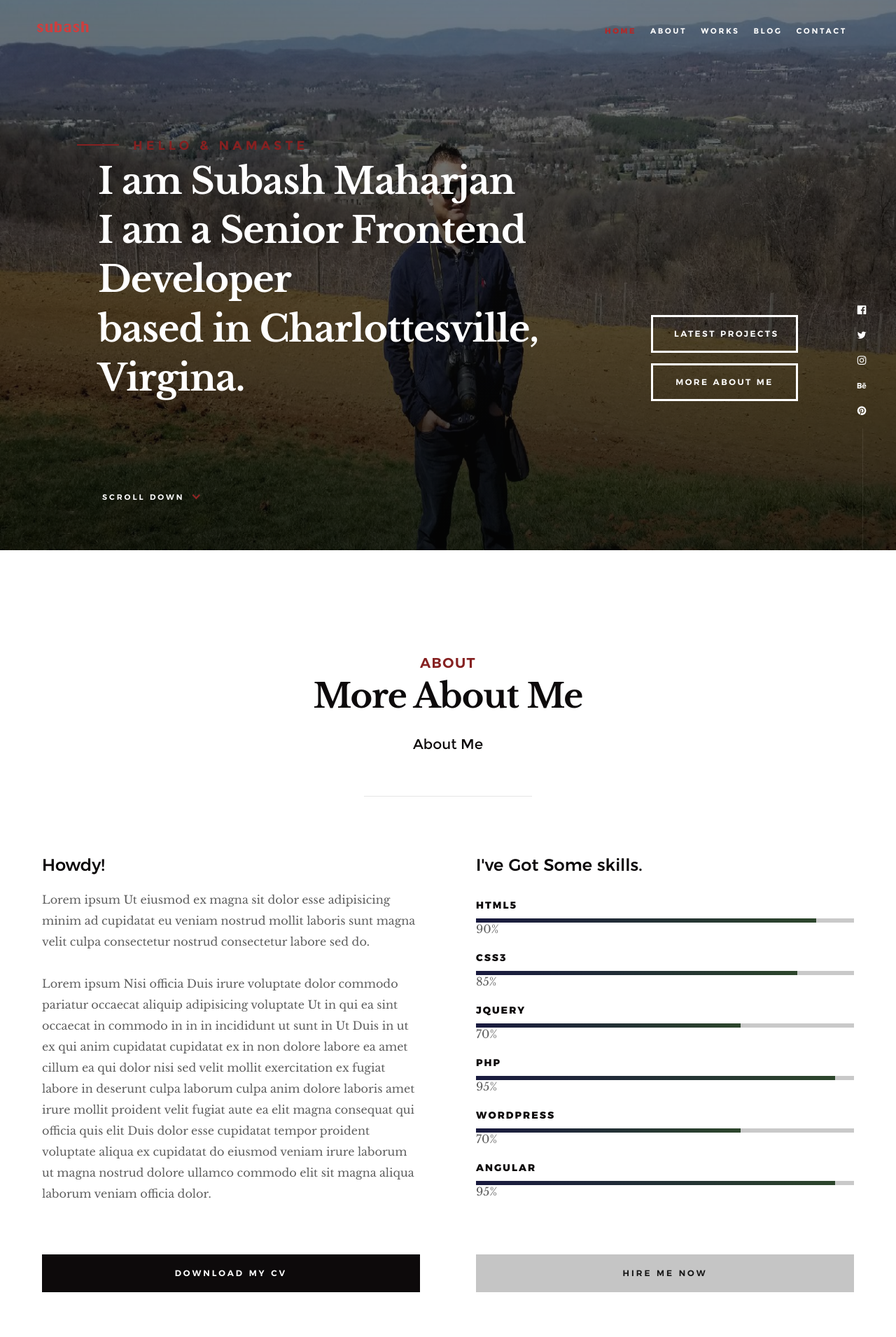
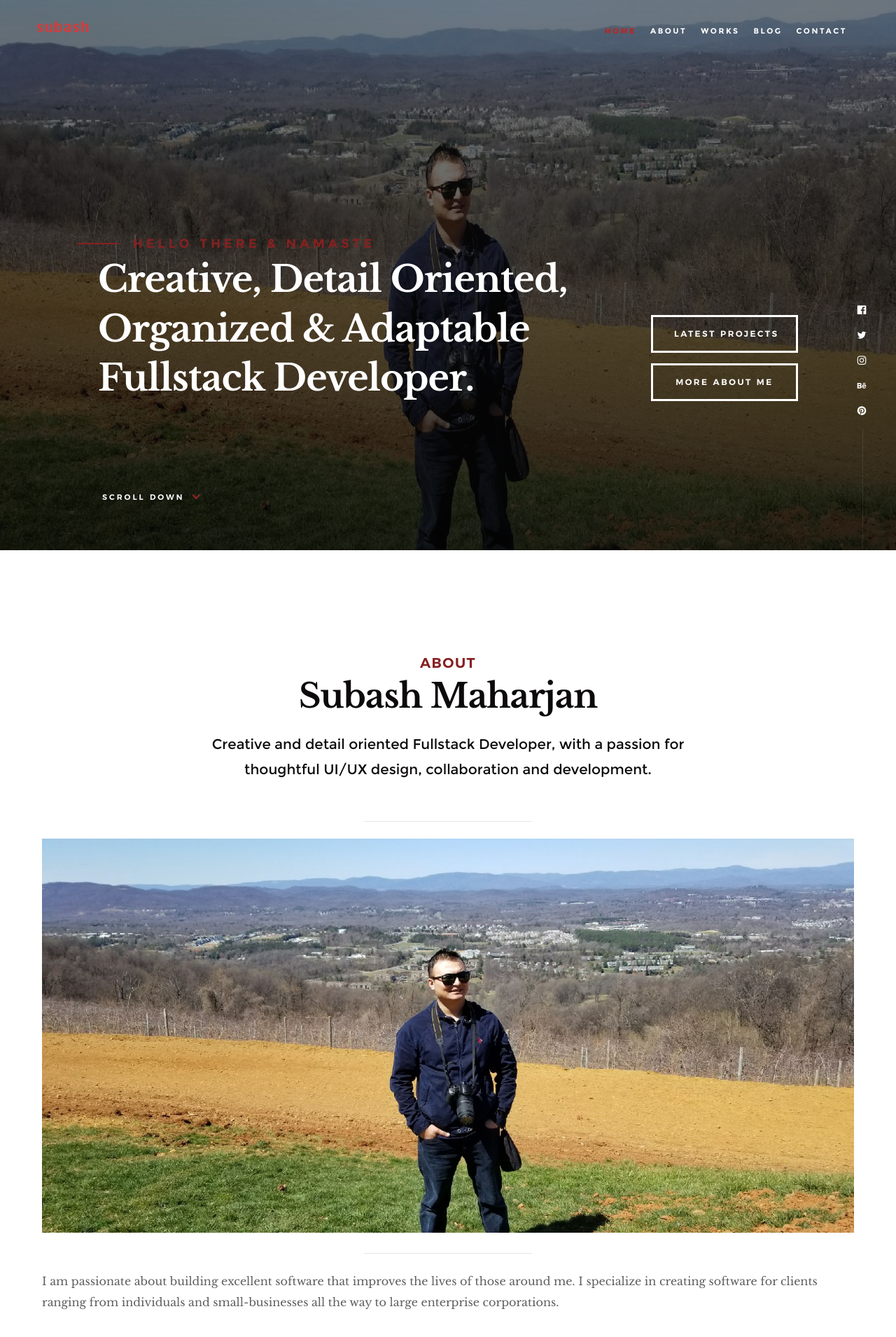
Before and after one commit to submjn/smreact, a React (Create React App) app: page / in a window 1280 px wide. Shown: the top 1910 px of the page at 70% size. Built offline with nearby package versions, Linux system fonts and the light colour scheme.

Commit message:
main files updated

```diff
--- a/src/components/about.jsx
+++ b/src/components/about.jsx
@@ -1,8 +1,8 @@
 import React, { Component } from 'react'
-import SkillListView from './common/SkillListView'
+// import SkillListView from './common/SkillListView'
 import TimelineListView from './common/Timeline';
 
-const leadText = 'About Me';
+const leadText = 'Creative and detail oriented Fullstack Developer, with a passion for thoughtful UI/UX design, collaboration and development.';
 
 export default class About extends Component {
     render() {
@@ -12,28 +12,32 @@ export default class About extends Component {
                 <div className="row narrow section-intro has-bottom-sep">
                     <div className="col-full text-center">
                         <h3>About</h3>
-                        <h1>More About Me</h1>
+                        <h1>Subash Maharjan</h1>
                         <p className="lead">{leadText}</p>
+
+                    </div>
+                </div>
+                <div className="row section-intro has-bottom-sep">
+                    <div className="col-full text-center">
+                        <img src="images/hero-bg.jpg" alt="Subash Maharjan"/>
                     </div>
                 </div>
 
                 <div className="row about-content">
 
-                    <div className="col-six tab-full left">
-                        <h3>Howdy!</h3>
-
-                        <p>Lorem ipsum Ut eiusmod ex magna sit dolor esse adipisicing minim ad cupidatat eu veniam nostrud mollit laboris sunt magna velit culpa consectetur nostrud consectetur labore sed do.</p>
+                    <div className="col-full tab-full left">
+                        <p>I am passionate about building excellent software that improves the lives of those around me. I specialize in creating software for clients ranging from individuals and small-businesses all the way to large enterprise corporations.</p>
 
                         <p>
-                        Lorem ipsum Nisi officia Duis irure voluptate dolor commodo pariatur occaecat aliquip adipisicing voluptate Ut in qui ea sint occaecat in commodo in in in incididunt ut sunt in Ut Duis in ut ex qui anim cupidatat cupidatat ex in non dolore labore ea amet cillum ea qui dolor nisi sed velit mollit exercitation ex fugiat labore in deserunt culpa laborum culpa anim dolore laboris amet irure mollit proident velit fugiat aute ea elit magna consequat qui officia quis elit Duis dolor esse cupidatat tempor proident voluptate aliqua ex cupidatat do eiusmod veniam irure laborum ut magna nostrud dolore ullamco commodo elit sit magna aliqua laborum veniam officia dolor.
+                        I've always sought out opportunities and challenges that are meaningful to me. Although my professional path has taken many twists and turns, I've never stopped engaging my passion to help others and solve problems. As a devellper, I enjoy using my obssesive attention to detail, my unequivocal love for making things, and my mission-driven work ethic to literally change the world. That's why I'm excited to make a big impact at a high growth company.
                         </p>
                     </div>
 
-                    <div className="col-six tab-full right">
+                    {/* <div className="col-three tab-full right">
                         <h3>I've Got Some skills.</h3>
 
                         <SkillListView></SkillListView>
-                    </div>
+                    </div> */}
 
                 </div>
 
--- a/src/components/home.jsx
+++ b/src/components/home.jsx
@@ -12,12 +12,10 @@ export default class Home extends Component {
 
                     <div className="row home-content__main">
 
-                        <h3>Hello &amp; Namaste</h3>
+                        <h3>Hello There &amp; Namaste</h3>
 
                         <h1>
-                            I am Subash Maharjan <br />
-                            I am a Senior Frontend Developer <br />
-                            based in Charlottesville, Virgina.
+                        Creative, Detail Oriented, Organized &amp; Adaptable Fullstack Developer.
                         </h1>
 
                         <div className="home-content__buttons">
```
